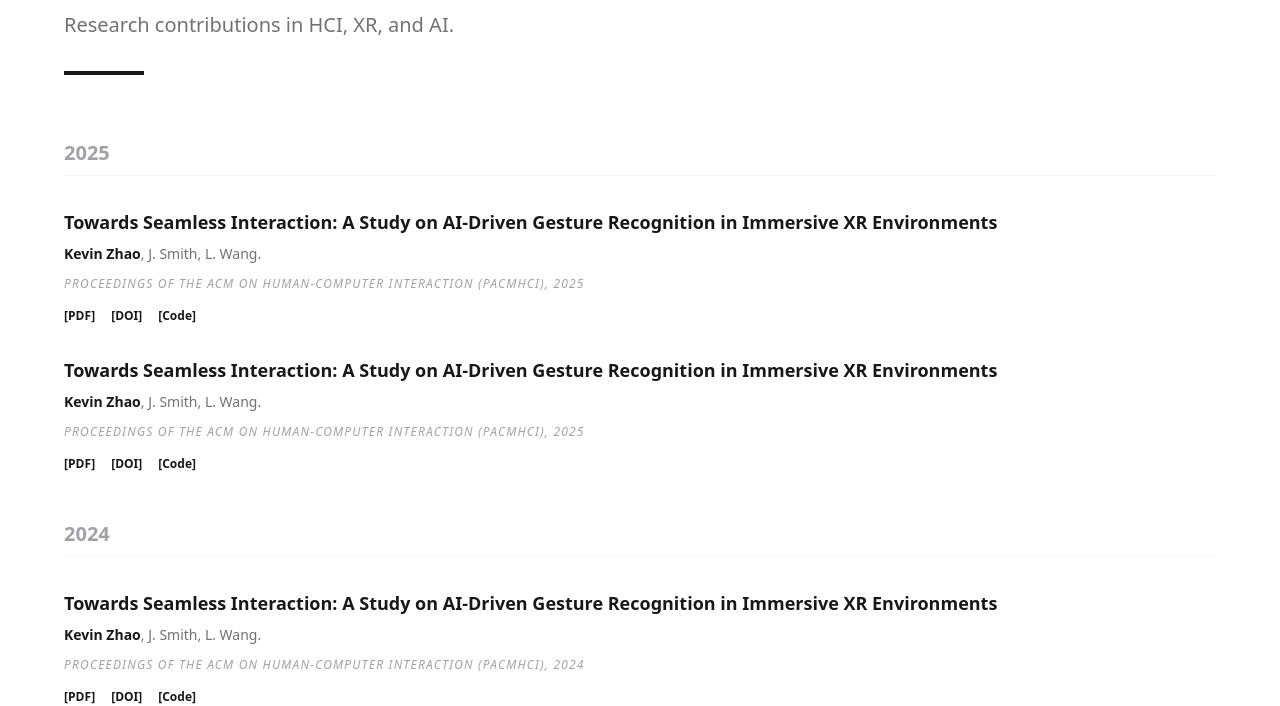
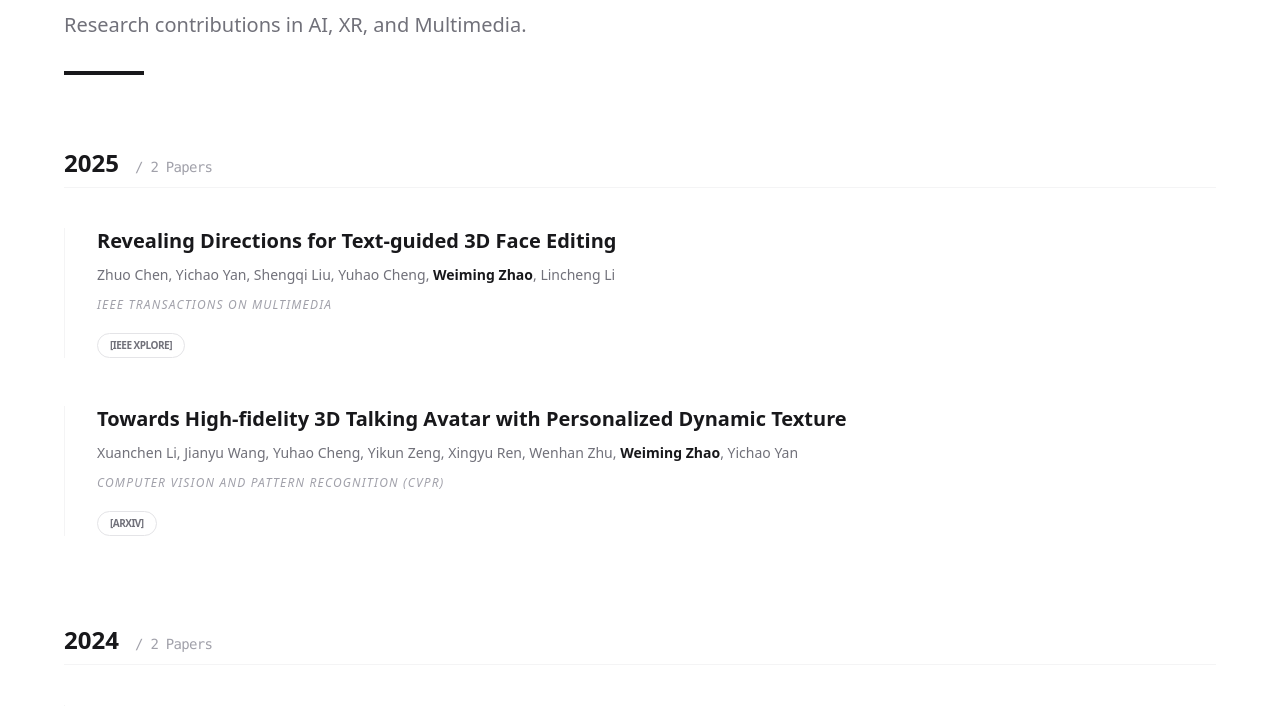
Before and after one commit to zwm0426/zwm0426.github.io, an Astro site: page /publications in a window 1280 px wide. Shown: the part 253-959 px from the top of the page. Built offline with nearby package versions, Linux system fonts and the light colour scheme; Astro itself is replaced by a stand-in of ours.

Commit message:
update publications and cv PDF

```diff
--- a/src/pages/cv.md
+++ b/src/pages/cv.md
@@ -5,7 +5,7 @@ subtitle: "Interdisciplinary Engineer & Researcher specializing in AI, XR, and H
 ---
 
 <div class="flex justify-end mb-8">
-  <a href="../assets/files/CV_Weiming_Zhao.pdf" class="px-5 py-2.5 bg-zinc-900 !text-white no-underline rounded-xl text-sm font-semibold hover:bg-zinc-800 transition-all shadow-md hover:shadow-lg active:scale-95">
+  <a href="/CV_Weiming_Zhao.pdf" class="px-5 py-2.5 bg-zinc-900 !text-white no-underline rounded-xl text-sm font-semibold hover:bg-zinc-800 transition-all shadow-md hover:shadow-lg active:scale-95">
     Download PDF
   </a>
 </div>
--- a/src/pages/publications.astro
+++ b/src/pages/publications.astro
@@ -2,10 +2,105 @@
 import BaseLayout from '../layouts/BaseLayout.astro';
 import { ArrowLeft } from 'lucide-react';
 
-const years = [2025, 2024, 2023];
+const publications = [
+  {
+    year: 2025,
+    items: [
+      {
+        title: "Revealing Directions for Text-guided 3D Face Editing",
+        authors: "Zhuo Chen, Yichao Yan, Shengqi Liu, Yuhao Cheng, **Weiming Zhao**, Lincheng Li",
+        venue: "IEEE Transactions on Multimedia",
+        links: [
+          { name: "IEEE Xplore", href: "https://ieeexplore.ieee.org/document/11177229/" }
+        ]
+      },
+      {
+        title: "Towards High-fidelity 3D Talking Avatar with Personalized Dynamic Texture",
+        authors: "Xuanchen Li, Jianyu Wang, Yuhao Cheng, Yikun Zeng, Xingyu Ren, Wenhan Zhu, **Weiming Zhao**, Yichao Yan",
+        venue: "Computer Vision and Pattern Recognition (CVPR)",
+        links: [
+          { name: "arXiv", href: "https://arxiv.org/abs/2503.00495" }
+        ]
+      }
+    ]
+  },
+  {
+    year: 2024,
+    items: [
+      {
+        title: "IPAD: Industrial Process Anomaly Detection Dataset",
+        authors: "Jinfan Liu, Yichao Yan, Junjie Li, **Weiming Zhao**, Pengzhi Chu, Xingdong Sheng, Yunhui Liu, Xiaokang Yang",
+        venue: "IEEE Transactions on Circuits and Systems for Video Technology",
+        links: [
+          { name: "IEEE Xplore", href: "https://ieeexplore.ieee.org/document/10685491" },
+          { name: "arXiv", href: "https://arxiv.org/abs/2404.15033" }
+        ]
+      },
+      {
+        title: "Infusion: Preventing Customized Text-to-Image Diffusion from Overfitting",
+        authors: "Weili Zeng, Yichao Yan, Qi Zhu, Zhuo Chen, Pengzhi Chu, **Weiming Zhao**, and Xiaokang Yang",
+        venue: "ACM Multimedia (MM '24)",
+        links: [
+          { name: "Project Page", href: "https://zwl666666.github.io/infusion/" },
+          { name: "Code", href: "https://github.com/zwl666666/infusion" },
+          { name: "arXiv", href: "https://arxiv.org/abs/2404.14007" },
+          { name: "DOI", href: "https://doi.org/10.1145/3664647.3680894" }
+        ]
+      }
+    ]
+  },
+  {
+    year: 2022,
+    items: [
+      {
+        title: "The Design of Autonomous Driving Experimental Platform Based on the Huawei Cloud Model Arts and HiLens",
+        authors: "Pengzhi Chu, Bo Xu, Xiongziyan Xiao, **Weiming Zhao**, Wankun Xue",
+        venue: "Drive System Technique",
+        links: [
+          { name: "PDF", href: "/files/基于华为云ModelArts及HiLens自动驾驶实验平台的设计.pdf" }
+        ]
+      }
+    ]
+  },
+  {
+    year: 2021,
+    items: [
+      {
+        title: "Course Design of 'The Basic MATLAB Practice' for Non-Computer-Science Students",
+        authors: "**Weiming Zhao**, Wankun Xue",
+        venue: "Contemporary Education Research and Teaching Practice",
+        links: [
+          { name: "PDF", href: "/files/针对非计算机专业学生的《MATLAB实践》课程设计.pdf" }
+        ]
+      },
+      {
+        title: "Intelligent Interaction Course Construction facing Non-Programming Students Based on Raspberry Pi",
+        authors: "Wankun Xue, **Weiming Zhao**",
+        venue: "Contemporary Education Research and Teaching Practice",
+        links: [
+          { name: "PDF", href: "/files/基于树莓派的面向无编程基础学生的智能交互实践性课程建设.pdf" }
+        ]
+      }
+    ]
+  },
+  {
+    year: 2020,
+    items: [
+      {
+        title: "Calibration Method of Three-Dimensional Point Cloud Acquisition System",
+        authors: "**Weiming Zhao**",
+        venue: "China National Intellectual Property Administration (Patent: CN110196031B)",
+        links: [
+          { name: "Google Patent", href: "https://patents.google.com/patent/CN110196031B/en" },
+          { name: "PDF", href: "/files/CN110196031B.pdf" }
+        ]
+      }
+    ]
+  }
+];
 ---
 
-<BaseLayout title="Publications" description="Research contributions in HCI, XR, and AI.">
+<BaseLayout title="Publications" description="Research contributions in AI, XR, and Multimedia.">
   <div class="pt-32 pb-24 px-6 min-h-screen bg-white">
     <div class="max-w-6xl mx-auto">
       <div class="mb-16">
@@ -13,36 +108,43 @@ const years = [2025, 2024, 2023];
           <ArrowLeft size={16} className="mr-2 group-hover:-translate-x-1 transition-transform" /> Back to Home
         </a>
         <h1 class="text-4xl md:text-6xl font-bold tracking-tight text-zinc-900 mb-6">Publications</h1>
-        <p class="text-xl text-zinc-500 max-w-3xl">Research contributions in HCI, XR, and AI.</p>
+        <p class="text-xl text-zinc-500 max-w-3xl">Research contributions in AI, XR, and Multimedia.</p>
         <div class="h-1 bg-zinc-900 w-20 mt-8" />
       </div>
 
-      <div class="space-y-12">
-        {years.map((year) => (
+      <div class="space-y-20">
+        {publications.map((group) => (
           <div>
-            <h3 class="text-xl font-bold text-zinc-400 mb-8 border-b border-zinc-100 pb-2">{year}</h3>
-            <div class="space-y-8">
-              {[1, 2].map((pub) => (
-                <div class="group">
-                  <p class="text-lg font-bold group-hover:text-zinc-600 transition-colors mb-2">
-                    Towards Seamless Interaction: A Study on AI-Driven Gesture Recognition in Immersive XR Environments
+            <h2 class="text-2xl font-bold text-zinc-900 mb-10 sticky top-24 bg-white/80 backdrop-blur-sm z-10 py-2 border-b border-zinc-100 flex items-baseline gap-4">
+              {group.year}
+              <span class="text-sm font-normal text-zinc-400 font-mono tracking-tighter">/ {group.items.length} Papers</span>
+            </h2>
+            <div class="space-y-12">
+              {group.items.map((pub) => (
+                <div class="group relative pl-0 md:pl-8 border-l-0 md:border-l border-zinc-100 hover:border-zinc-900 transition-colors">
+                  <h3 class="text-xl font-bold text-zinc-900 group-hover:text-zinc-600 transition-colors mb-3 leading-tight">
+                    {pub.title}
+                  </h3>
+                  <p class="text-zinc-500 text-sm mb-3">
+                    {/* 处理作者名字加粗 */}
+                    {pub.authors.split('**').map((part, i) =>
+                      i % 2 === 1 ? <span class="font-bold text-zinc-900">{part}</span> : part
+                    )}
                   </p>
-                  <p class="text-zinc-500 text-sm mb-3">
-                    <span class="font-bold text-zinc-900">Kevin Zhao</span>, J. Smith, L. Wang.
+                  <p class="text-zinc-400 text-xs uppercase tracking-widest italic font-medium">
+                    {pub.venue}
                   </p>
-                  <p class="text-zinc-400 text-xs uppercase tracking-widest italic">
-                    Proceedings of the ACM on Human-Computer Interaction (PACMHCI), {year}
-                  </p>
-                  <div class="flex gap-4 mt-4">
-                    <a href="#" class="text-xs font-bold text-zinc-900 flex items-center gap-1 hover:underline">
-                      [PDF]
-                    </a>
-                    <a href="#" class="text-xs font-bold text-zinc-900 flex items-center gap-1 hover:underline">
-                      [DOI]
-                    </a>
-                    <a href="#" class="text-xs font-bold text-zinc-900 flex items-center gap-1 hover:underline">
-                      [Code]
-                    </a>
+                  <div class="flex flex-wrap gap-3 mt-5">
+                    {pub.links.map((link) => (
+                      <a
+                        href={link.href}
+                        target="_blank"
+                        rel="noopener noreferrer"
+                        class="px-3 py-1 text-[10px] font-bold uppercase tracking-tighter text-zinc-500 border border-zinc-200 rounded-full hover:bg-zinc-900 hover:text-white hover:border-zinc-900 transition-all"
+                      >
+                        [{link.name}]
+                      </a>
+                    ))}
                   </div>
                 </div>
               ))}
```
Also changed, not shown: 2 other files.
